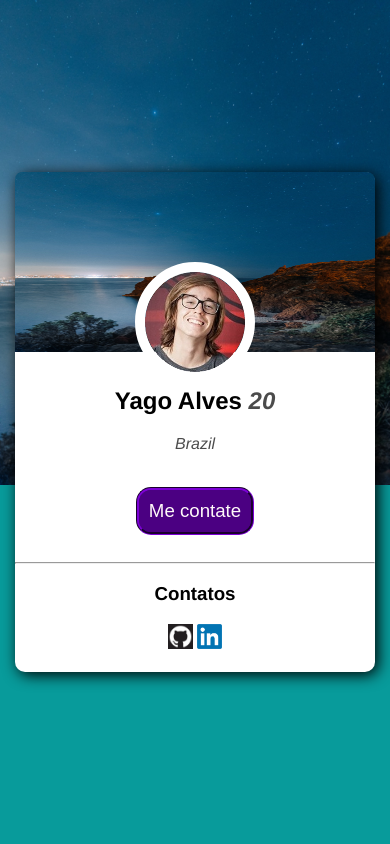
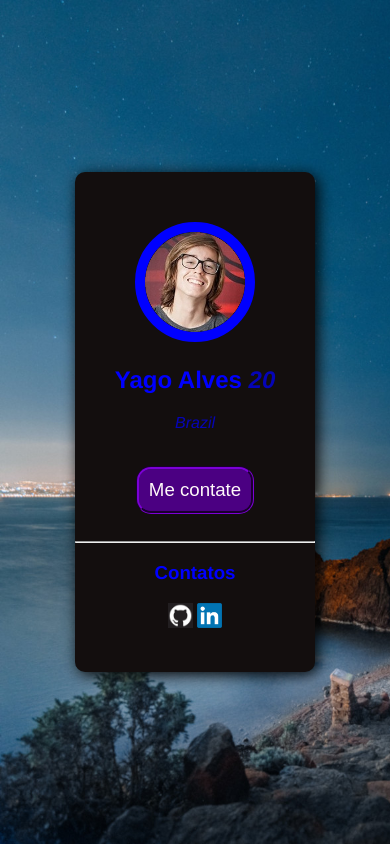
Before and after one commit to yagoalvess/profile-card, a plain HTML site: page index.html in a window 390 px wide. Drawn offline with Linux system fonts and the light colour scheme.

Commit message:
adição responsividade e de design

```diff
--- a/index.html
+++ b/index.html
@@ -10,28 +10,29 @@
     <title>Perfil: Yago Alves</title>
 </head>
 <body>
+
     <section id="grid">
 
-        <img id="fundo" height="180px" width="360px" src="fotos/fundo.jpg" alt="fundo">
 
 
-        <img id="foto-perfil" src="fotos/perfil.png" alt="foto de Perfil">
+        <div id="dados">
 
-        <div id="dados">
+            <img id="foto-perfil" src="fotos/perfil.png" alt="foto de Perfil">
+
 
             <h2>Yago Alves <span>20</span></h2>
 
             <p>Brazil</p>
 
-            <a href="">
+            <a href="#">
                 <h3>Me contate</h3>
             </a>
             <hr>
             <h3>Contatos</h3>
 
-                <a target="_blank" href="#"><img width="25px" src="fotos/logo-github.png" alt="Github"></a>
+                <a target="_blank" href="https://github.com/blackteste"><img width="25px" src="fotos/logo-github.png" alt="Github"></a>
 
-                <a target="_blank" href="#"><img width="25px" src="fotos/logo-linkedin.png" alt="Linkedin"></a>
+                <a target="_blank" href="https://www.linkedin.com/in/yagoalves25/"><img width="25px" src="fotos/logo-linkedin.png" alt="Linkedin"></a>
         </div>
 
     </section>
--- a/style.css
+++ b/style.css
@@ -14,6 +14,8 @@ html,body{
     background-repeat: no-repeat;
     background-size: 100%;
     background-size: 100%;
+    background-size: cover;
+    overflow: hidden;
 
 }
 
@@ -22,54 +24,49 @@ html,body{
 
 #foto-perfil{
     width: 100px;
-    position: relative;
-    top: 90px;
-    left: 120px;
+    position: sticky;
+    margin: 0 auto;
     border-radius: 100px;
-    border: 10px solid white;
+    border: 10px solid;
+    transition: ease 2s;
+
+
 }
 
 
 #grid{
+    transition: ease 3s;
     display: flex;
     flex-direction: column;
-    background-color: rgb(255, 255, 255);
+    background-color: rgb(19, 14, 14);
     border-radius: 10px;
     box-shadow: 3px 3px 15px black;
     width: 360px;
     height: 500px;
     text-align: center;
+}
 
 
 
+#dados{
+    position: relative;
+    top: 50px;
+    color: blue;
+
 }
 
-
-#fundo{
-    position: absolute;
-    border-top-left-radius: 7px;
-    border-top-right-radius: 8px;
-}
-
-#dados{
-    position: relative;
-    top: 75px;
-}
-
-#dados > h1{
-    font-family: 'Lucida Sans', 'Lucida Sans Regular', 'Lucida Grande', 'Lucida Sans Unicode', Geneva, Verdana, sans-serif;
-
-}
 
 #dados > p, span{
     opacity: 70%;
     font-style: italic;
 }
 
+
 #dados > h2{
-    font-family: 'Segoe UI', Tahoma, Geneva, Verdana, sans-serif
     text-align: center;
 }
+
+
 
 #dados > a > h3{
     display: inline-block;
@@ -83,6 +80,8 @@ html,body{
     color: rgb(255, 249, 249);
 }
 
+
+
 #dados > a:hover > h3{
     background-color: ivory;
     color: indigo;
@@ -90,10 +89,32 @@ html,body{
     padding: 15px;
 }
 
+
+
 #dados >a:active > h3{
     color: rgb(0, 255, 42);
 }
 
+
+
 #fundo{
     background-image: url(fotos/fundo.jpg);
 }
+
+
+
+
+@media screen and (max-width:480px){
+
+    #grid{
+        width: 240px;
+    }
+
+    #foto-perfil{
+        left: 62px;
+    }
+
+    #fundo{
+        width: 240px;
+    }
+}
```
